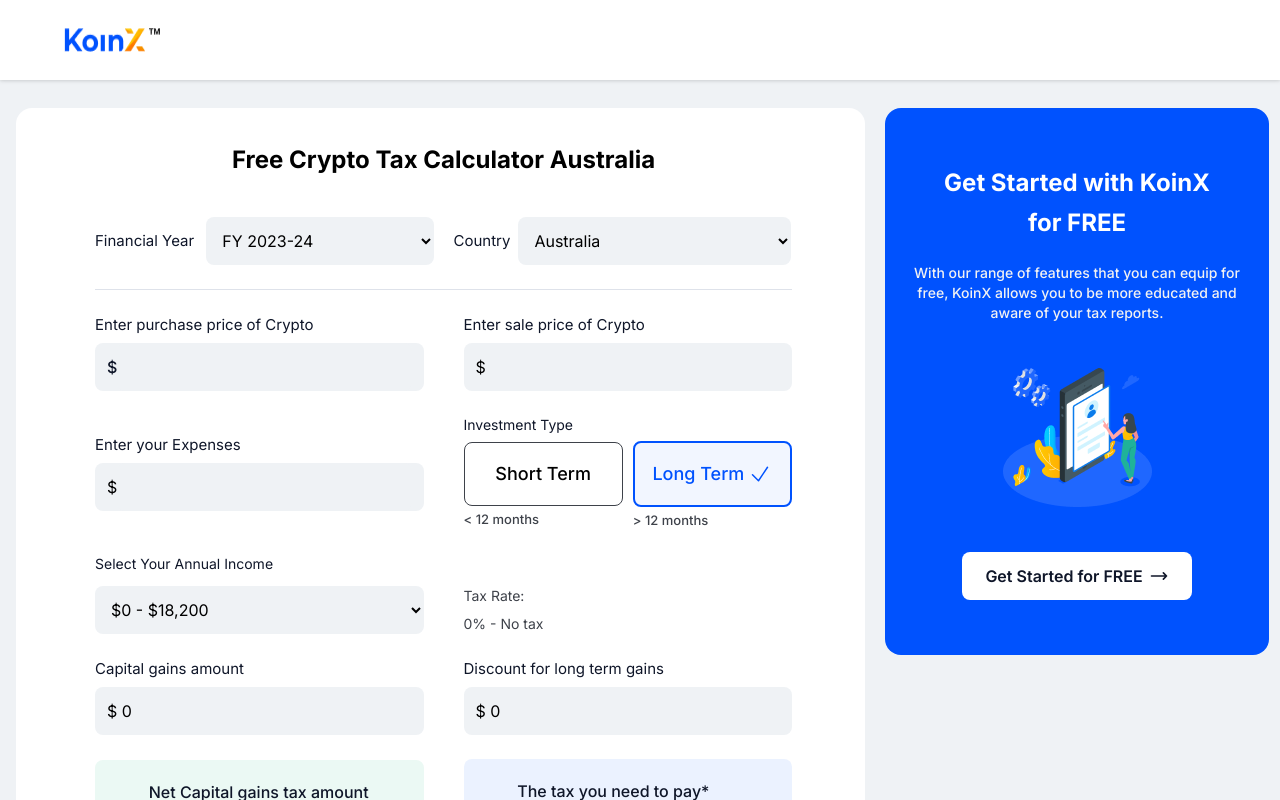
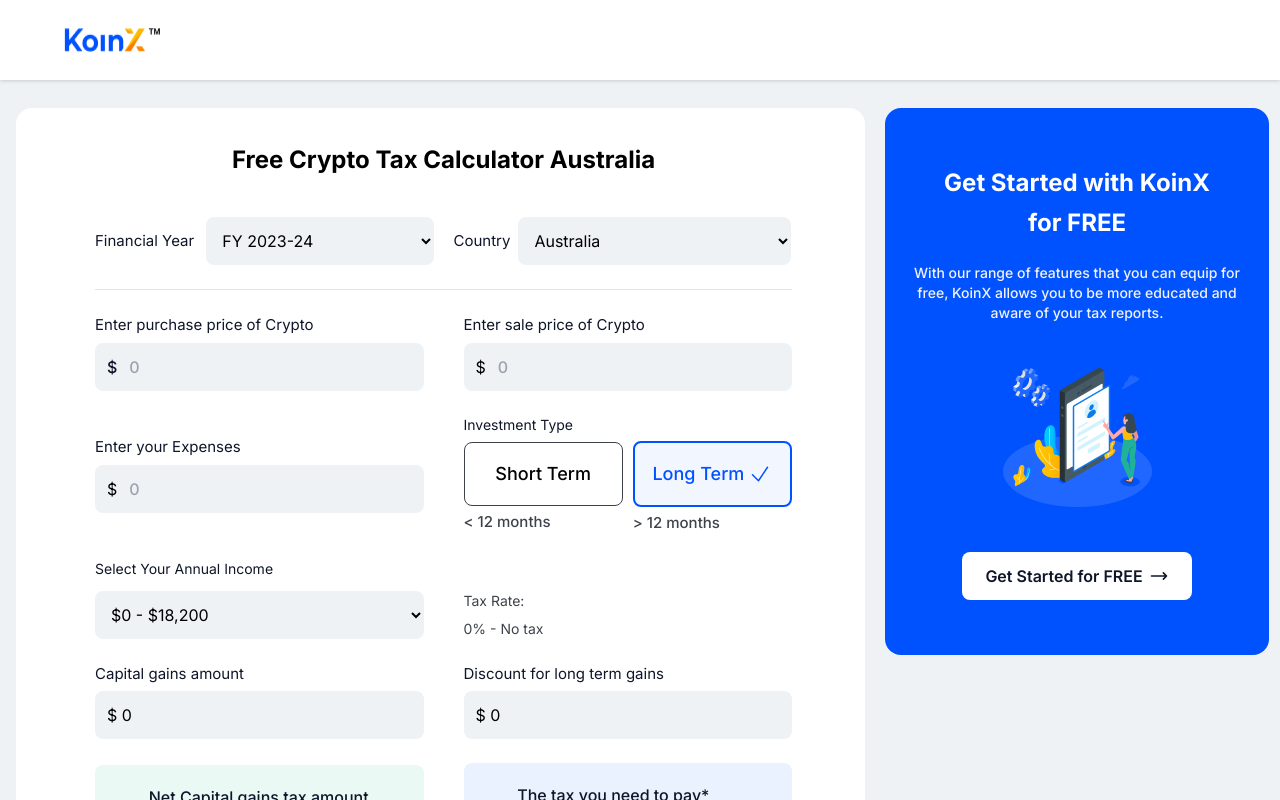
Before and after one commit to karthik-mohan23/CryptoTaxMate, a React (Vite) app: page / in a window 1280 px wide. Shown: the top 800 px of the page. Built offline with nearby package versions, Linux system fonts and the light colour scheme.

Commit message:
created utils  folder and moved constant data there

```diff
--- a/src/components/CryptoTaxCalculator.jsx
+++ b/src/components/CryptoTaxCalculator.jsx
@@ -1,18 +1,8 @@
 import { useState } from "react";
 import DesktopCard from "./DesktopCard";
+import MobileCard from "./MobileCard";
 import FaqContent from "./FaqContent";
-import MobileCard from "./MobileCard";
-
-const investmentTypeTerm = [
-  {
-    title: "Short Term",
-    duration: " < 12 months",
-  },
-  {
-    title: "Long Term",
-    duration: " > 12 months",
-  },
-];
+import { investmentTypeTerm } from "../utils/investTypeTerm";
 
 const CryptoTaxCalculator = () => {
   const [inputValues, setInputValues] = useState({
@@ -89,6 +79,7 @@
   };
 
   let { purchasePrice, salePrice, expenses } = inputValues;
+  // to fix bug showing NaN when input field is cleared
   // if invalid number change to 0
   if (isNaN(purchasePrice)) {
     purchasePrice = 0;
@@ -112,7 +103,7 @@
   // calculate Net Capital Gains Amount
   const netCGA =
     btnIndex === 0
-      ? salePrice - purchasePrice - expenses
+      ? capitalGainsAmount
       : capitalGainsAmount - discountForLongTermGains;
 
   // Calculate the tax rate based on the selected option
@@ -169,6 +160,7 @@
                   <span>$</span>
                   <input
                     type="number"
+                    placeholder="0"
                     value={inputValues.purchasePrice}
                     name="purchasePrice"
                     onChange={(event) => handleInputChange(event)}
@@ -185,6 +177,7 @@
                   <input
                     className="bg-default-gray w-full h-full px-4 py-2 md:p-3    text-f-primary text-base font-medium outline-none"
                     type="number"
+                    placeholder="0"
                     value={inputValues.salePrice}
                     name="salePrice"
                     onChange={(event) => handleInputChange(event)}></input>
@@ -204,6 +197,7 @@
                   <input
                     className="bg-default-gray w-full  h-10 px-4 py-2  md:h-12 md:p-3 rounded-lg text-f-primary text-base font-medium outline-none"
                     type="number"
+                    placeholder="0"
                     value={inputValues.expenses}
                     name="expenses"
                     onChange={(event) => handleInputChange(event)}></input>
@@ -248,7 +242,7 @@
                           type.title
                         )}
                       </button>
-                      <p className="text-[13px] font-medium text-btn-border-gray">
+                      <p className="text-[13px] lg:text-[15px] font-medium text-btn-border-gray leading-6">
                         {type.duration}
                       </p>
                     </div>
@@ -339,8 +333,8 @@
                 <p className="font-bold text-2xl text-blue-btn-text text-center">
                   {taxToPay
                     ? taxToPay < 0
-                      ? `-$${Math.abs(taxToPay).toFixed(2)}`
-                      : `$${taxToPay.toFixed(2)}`
+                      ? `-$${Math.abs(taxToPay).toFixed(1)}`
+                      : `$${taxToPay.toFixed(1)}`
                     : "$0"}
                 </p>
               </div>
--- a/src/components/FaqContent.jsx
+++ b/src/components/FaqContent.jsx
@@ -1,4 +1,4 @@
-import { faqs } from "../faq.js";
+import { faqs } from "../utils/faq.js";
 
 const FaqContent = () => {
   return (
--- /dev/null
+++ b/src/utils/investTypeTerm.js
@@ -0,0 +1,10 @@
+export const investmentTypeTerm = [
+  {
+    title: "Short Term",
+    duration: " < 12 months",
+  },
+  {
+    title: "Long Term",
+    duration: " > 12 months",
+  },
+];
```
Also changed, not shown: src/utils/faq.js (renamed from src/faq.js).
